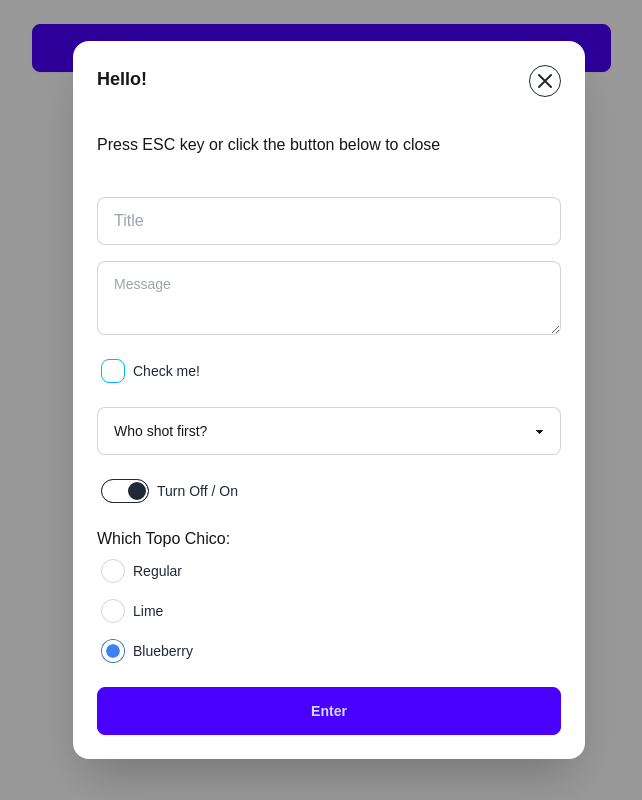
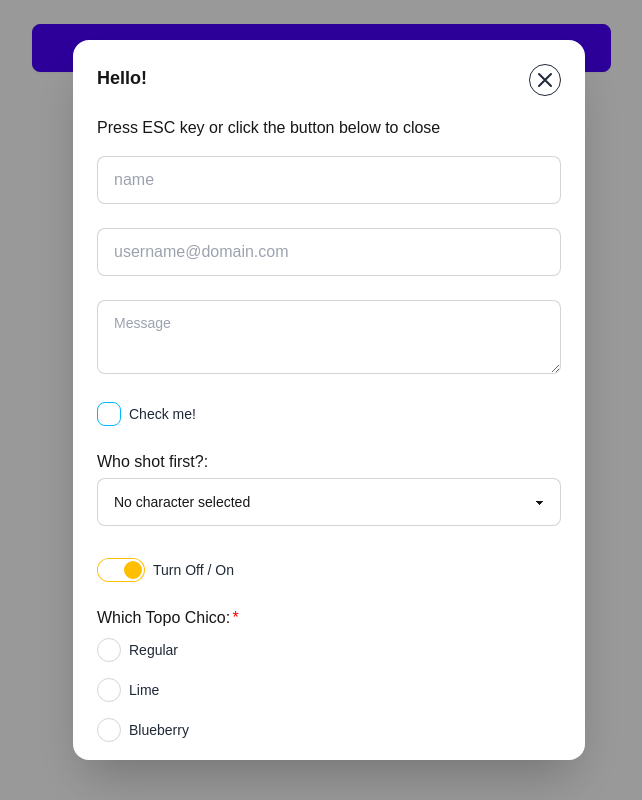
Before and after one commit to junerockwell/github-actions-nextjs-cypress-vercel, a Next.js app: page / in a window 1280 px wide. Both pictures are taken after a click on the button "Launch Modal". Shown: the whole page, without its empty margins (311-953 px from the left). Built offline with nearby package versions, Linux system fonts and the light colour scheme.

Commit message:
Added form validation.

```diff
--- a/package.json
+++ b/package.json
@@ -13,7 +13,8 @@
     "dayjs": "^1.11.13",
     "next": "14.2.11",
     "react": "^18",
-    "react-dom": "^18"
+    "react-dom": "^18",
+    "react-hook-form": "^7.53.0"
   },
   "devDependencies": {
     "@types/node": "^20",
--- /dev/null
+++ b/src/app/components/FormErrorText/FormErrorText.tsx
@@ -0,0 +1,9 @@
+import "./style.css";
+
+type FormErrorTextType = {
+  text: string;
+};
+export default function FormErrorText(props: FormErrorTextType) {
+  const { text } = props;
+  return <p className="form-error-text">{text}</p>;
+}
--- /dev/null
+++ b/src/app/components/FormErrorText/style.css
@@ -0,0 +1,4 @@
+.form-error-text {
+  color: red;
+  font-size: 0.75rem;
+}
--- a/src/app/components/ModalForm.tsx
+++ b/src/app/components/ModalForm.tsx
@@ -1,14 +1,51 @@
 "use client";
 
 import { useState, useRef, useEffect, SyntheticEvent } from "react";
+import { useForm, SubmitHandler } from "react-hook-form";
+import FormErrorText from "./FormErrorText/FormErrorText";
 
 type ModalFormType = {
   open: boolean;
   onClose: (submitted: boolean) => void;
 };
+
+enum CharacterSelectEnum {
+  Snoopy = "Snoopy",
+  HelloKitty = "Hello Kitty",
+  BugsBunny = "Bugs Bunny",
+}
+
+interface IFormInput {
+  name: string;
+  email: string;
+  description: string;
+  checkMe: boolean;
+  selectOne: CharacterSelectEnum;
+  switch: boolean;
+  topoChicoFlavor: string;
+}
+
 export default function ModalForm(props: ModalFormType) {
   const { open, onClose } = props;
   const modalRef = useRef<HTMLDialogElement>(null);
+  const {
+    register,
+    formState: { errors, isDirty, isValid },
+    reset,
+    handleSubmit,
+  } = useForm<IFormInput>({ mode: "all" });
+  const [isSubmitting, setIsSubmitting] = useState(false);
+
+  function onSubmit(data: IFormInput): void | SubmitHandler<IFormInput> {
+    // e.target.reset();
+    setIsSubmitting(true);
+    setTimeout(() => {
+      reset();
+      console.log("onSubmit() ", data);
+      handleClose(true);
+      setIsSubmitting(false);
+    }, 1000);
+  }
 
   useEffect(() => {
     if (!modalRef.current) {
@@ -58,88 +95,179 @@ export default function ModalForm(props: ModalFormType) {
             </svg>
           </button>
         </header>
-        <p className="py-4">Press ESC key or click the button below to close</p>
-        <div className="modal-action">
-          <form method="dialog" className="w-full">
+        <p className="mb-4">Press ESC key or click the button below to close</p>
+        <div className="">
+          <form
+            method="dialog"
+            className="w-full"
+            onSubmit={handleSubmit(onSubmit)}
+          >
+            <div className="form-control mb-4">
               <input
                 type="text"
-              placeholder="Title"
-              className="input input-bordered w-full mb-4"
+                placeholder="name"
+                className="input input-bordered w-full mb-2"
+                {...register("name", {
+                  required: true,
+                  minLength: 2,
+                  maxLength: 20,
+                })}
               />
+              {errors.name && errors.name.type === "required" && (
+                <FormErrorText text="Name is required" />
+              )}
+              {errors.name && errors.name.type === "minLength" && (
+                <FormErrorText text="Min length is 2" />
+              )}
+              {errors.name && errors.name.type === "maxLength" && (
+                <FormErrorText text="Max length 20 exceeded" />
+              )}
+            </div>
+            <div className="form-control mb-4">
+              <input
+                type="email"
+                placeholder="username@domain.com"
+                className="input input-bordered w-full mb-2"
+                {...register("email", {
+                  required: true,
+                  pattern: /^[\w-\.]+@([\w-]+\.)+[\w-]{2,4}$/i,
+                })}
+              />
+              {errors.email && <FormErrorText text="Email is required" />}
+            </div>
 
+            <div className="form-control mb-3">
               <textarea
-              className="textarea textarea-bordered mb-4"
+                className="textarea textarea-bordered w-full mb-2"
                 placeholder="Message"
+                {...register("description", {
+                  required: true,
+                  minLength: 3,
+                })}
               ></textarea>
+              {errors.description && (
+                <FormErrorText text="Description is required" />
+              )}
+              {errors.description &&
+                errors.description.type === "minLength" && (
+                  <FormErrorText text="Min 3 chars long" />
+                )}
+            </div>
 
             <div className="form-control mb-4">
-              <label className="cursor-pointer label justify-start">
+              <label className="cursor-pointer label justify-start px-0">
                 <input
                   type="checkbox"
                   className="checkbox checkbox-info mr-2"
+                  {...register("checkMe")}
                 />
                 <span className="label-text">Check me!</span>
               </label>
             </div>
 
-            <select className="select select-bordered w-full mb-4">
-              <option disabled selected>
-                Who shot first?
+            <div className="form-control mb-4">
+              <p className="mb-1">Who shot first?:</p>
+
+              <select
+                className="select select-bordered w-full mb-2"
+                defaultValue=""
+                {...register("selectOne", {
+                  required: true,
+                })}
+              >
+                <option value="" disabled>
+                  No character selected
                 </option>
-              <option>Han Solo</option>
-              <option>Greedo</option>
+                <option value={`${CharacterSelectEnum.Snoopy}`}>
+                  {CharacterSelectEnum.Snoopy}
+                </option>
+                <option value={`${CharacterSelectEnum.HelloKitty}`}>
+                  {CharacterSelectEnum.HelloKitty}
+                </option>
+                <option value={`${CharacterSelectEnum.BugsBunny}`}>
+                  {CharacterSelectEnum.BugsBunny}
+                </option>
               </select>
+              {errors.description &&
+                errors.description.type === "minLength" && (
+                  <FormErrorText text="Min 3 chars long" />
+                )}
+            </div>
 
             <div className="form-control mb-4">
-              <label className="label cursor-pointer justify-start">
-                <input type="checkbox" className="toggle mr-2" defaultChecked />
+              <label className="label cursor-pointer justify-start px-0">
+                <input
+                  type="checkbox"
+                  className="toggle toggle-warning mr-2"
+                  defaultChecked
+                  {...register("switch", {
+                    required: true,
+                  })}
+                />
                 <span className="label-text">Turn Off / On</span>
               </label>
+              {errors.switch && <FormErrorText text="Required" />}
             </div>
 
-            <div className="form-control">
-              <p>Which Topo Chico:</p>
-            </div>
-            <div className="form-control">
-              <label className="label cursor-pointer justify-start">
+            <div className="form-control mb-4">
+              <p>
+                Which Topo Chico:<span className="required-mark">*</span>
+              </p>
+              <label className="label cursor-pointer justify-start px-0">
                 <input
                   type="radio"
-                  name="radio-10"
                   className="radio checked:bg-red-500 mr-2"
-                  defaultChecked
+                  // defaultChecked
+                  value="regular"
+                  {...register("topoChicoFlavor", {
+                    required: true,
+                  })}
                 />
                 <span className="label-text">Regular</span>
               </label>
-            </div>
-            <div className="form-control">
-              <label className="label cursor-pointer justify-start">
+
+              <label className="label cursor-pointer justify-start px-0">
                 <input
                   type="radio"
-                  name="radio-10"
-                  className="radio checked:bg-blue-500 mr-2"
-                  defaultChecked
+                  className="radio checked:bg-green-500 mr-2"
+                  value="lime"
+                  {...register("topoChicoFlavor", {
+                    required: true,
+                  })}
                 />
                 <span className="label-text">Lime</span>
               </label>
-            </div>
-            <div className="form-control mb-4">
-              <label className="label cursor-pointer justify-start">
+
+              <label className="label cursor-pointer justify-start px-0">
                 <input
                   type="radio"
-                  name="radio-10"
                   className="radio checked:bg-blue-500 mr-2"
-                  defaultChecked
+                  value="blueberry"
+                  {...register("topoChicoFlavor", {
+                    required: true,
+                  })}
                 />
                 <span className="label-text">Blueberry</span>
               </label>
+
+              {errors.topoChicoFlavor && <FormErrorText text="Required" />}
             </div>
 
             <button
               type="submit"
-              className="btn btn-primary"
-              onClick={() => handleClose(true)}
+              className={`btn btn-primary w-full ${
+                isSubmitting ? "btn-submitting" : ""
+              }`}
+              disabled={!isDirty || !isValid || isSubmitting}
             >
-              Enter
+              {isSubmitting ? (
+                <span>
+                  Submitting
+                  <span className="ml-1 loading loading-dots loading-xs"></span>
+                </span>
+              ) : (
+                "Submit"
+              )}
             </button>
           </form>
         </div>
--- a/src/app/globals.css
+++ b/src/app/globals.css
@@ -26,11 +26,22 @@ body {
   }
 }
 
-.modal-action {
+/* .modal-action {
   justify-content: flex-start;
 }
 
 .modal-action form {
   display: flex;
   flex-direction: column;
+} */
+
+.form-control .required-mark {
+  color: red;
+  margin-left: 0.15rem;
 }
+
+.btn.btn-disabled.btn-submitting,
+.btn[disabled].btn-submitting,
+.btn:disabled.btn.btn-disabled.btn-submitting {
+  background-color: #d1dbff;
+}
```
Also changed, not shown: 1 other file (tests, documents, lock files or other folders). Lines whose indentation alone changed are shown as unchanged.
